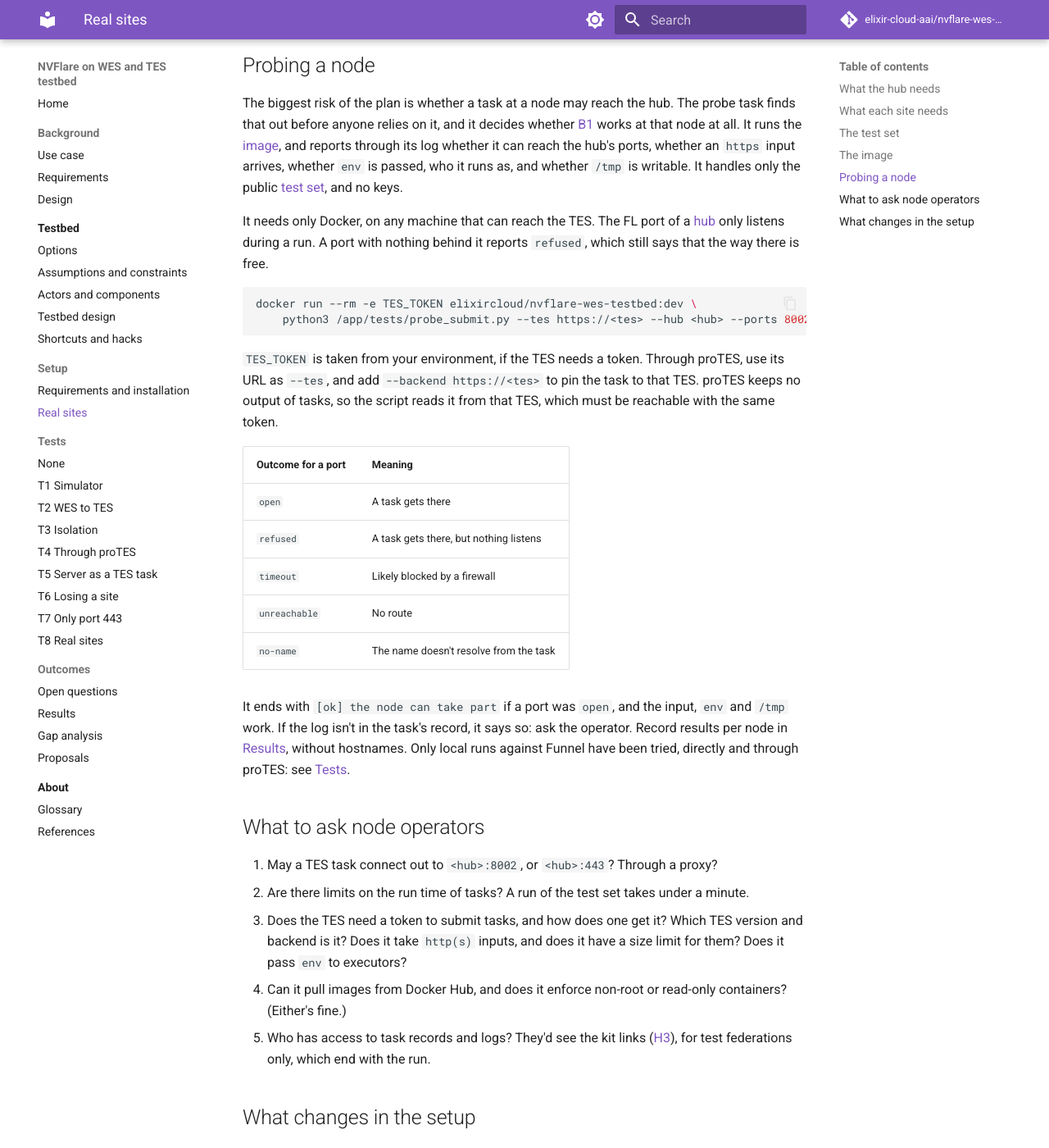
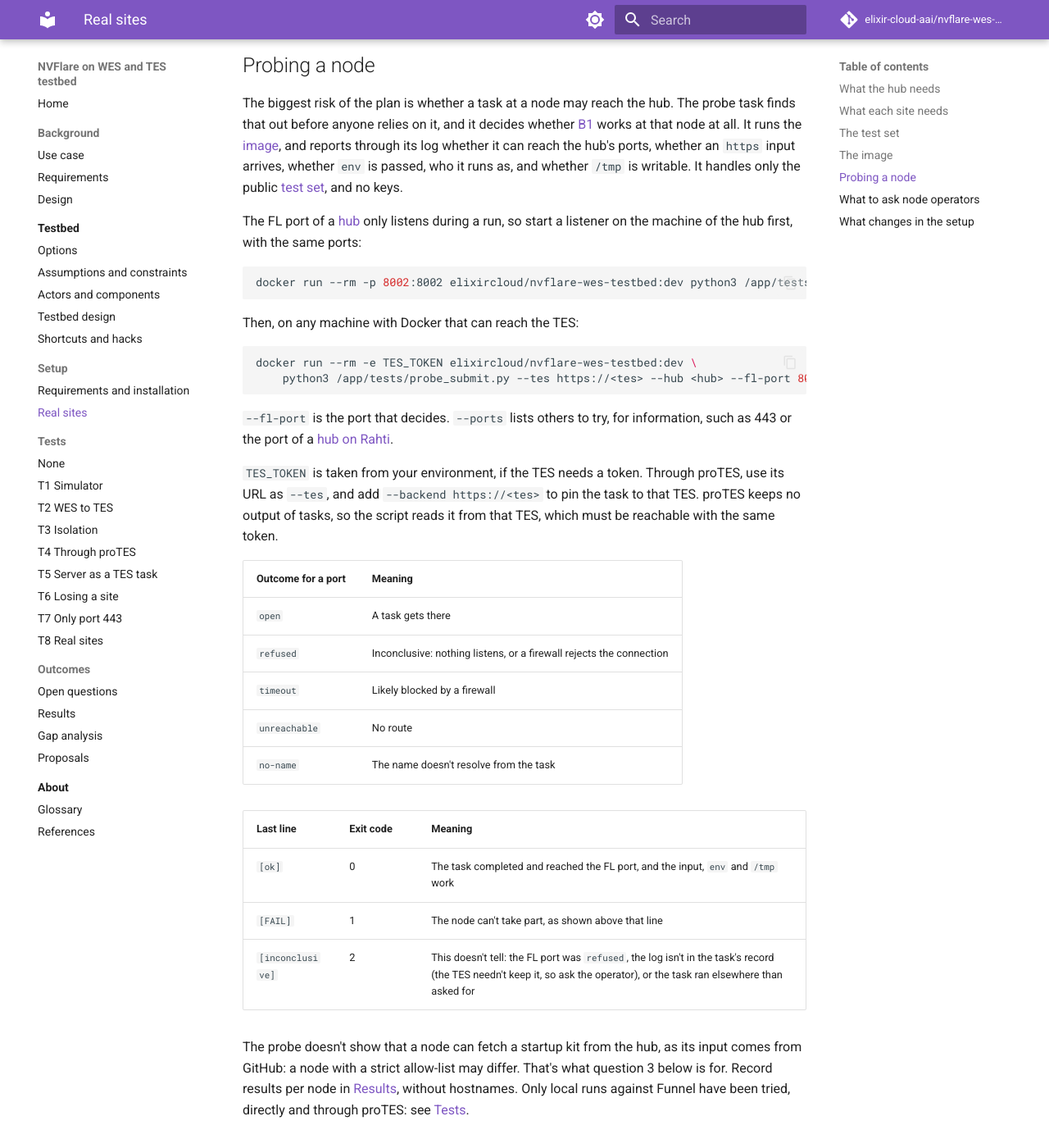
Before and after one commit to elixir-cloud-aai/nvflare-wes-testbed, an MkDocs documentation site: the page built from docs/setup/real-sites.md, in a window 1280 px wide and 1400 px high, scrolled down 1616 px. Shown: the whole window at 82% size. Built offline with MkDocs 1.6.1 and Material for MkDocs 9.7.7, drawn with Linux system fonts in a browser that asks for light colours; comment, search, counter and statistics services are not loaded.

Commit message:
feat: make the verdict of the probe reliable
Only the FL port decides. A refused port, a missing log or a task that
ran elsewhere are inconclusive, with exit code 2. A listener for the
hub makes a closed port tell. Bad input no longer ends in a traceback.

Co-Authored-By: Claude Opus 5.5 <noreply@anthropic.com>

````diff
--- a/compose.yaml
+++ b/compose.yaml
@@ -127,7 +127,8 @@ services:
       - /app/tests/probe_submit.py
       - --tes=http://funnel-site-1:8000
       - --hub=fl-hub
-      - --ports=8080,443
+      - --fl-port=8080
+      - --ports=443
       - --image=nvflare-testbed:local
     depends_on:
       funnel-site-1:
--- a/docs/setup/real-sites.md
+++ b/docs/setup/real-sites.md
@@ -36,24 +36,38 @@ Nodes pull the one image for all participants: [`elixircloud/nvflare-wes-testbed
 
 The biggest risk of the plan is whether a task at a node may reach the hub. The probe task finds that out before anyone relies on it, and it decides whether [B1](../testbed/options.md#b1-server-beside-the-wes) works at that node at all. It runs the [image](#the-image), and reports through its log whether it can reach the hub's ports, whether an `https` input arrives, whether `env` is passed, who it runs as, and whether `/tmp` is writable. It handles only the public [test set](#the-test-set), and no keys.
 
-It needs only Docker, on any machine that can reach the TES. The FL port of a [hub](#what-the-hub-needs) only listens during a run. A port with nothing behind it reports `refused`, which still says that the way there is free.
+The FL port of a [hub](#what-the-hub-needs) only listens during a run, so start a listener on the machine of the hub first, with the same ports:
+
+```sh
+docker run --rm -p 8002:8002 elixircloud/nvflare-wes-testbed:dev python3 /app/tests/probe.py listen 8002
+```
+
+Then, on any machine with Docker that can reach the TES:
 
 ```sh
 docker run --rm -e TES_TOKEN elixircloud/nvflare-wes-testbed:dev \
-    python3 /app/tests/probe_submit.py --tes https://<tes> --hub <hub> --ports 8002,443
+    python3 /app/tests/probe_submit.py --tes https://<tes> --hub <hub> --fl-port 8002 --ports 443
 ```
+
+`--fl-port` is the port that decides. `--ports` lists others to try, for information, such as 443 or the port of a [hub on Rahti](#what-the-hub-needs).
 
 `TES_TOKEN` is taken from your environment, if the TES needs a token. Through proTES, use its URL as `--tes`, and add `--backend https://<tes>` to pin the task to that TES. proTES keeps no output of tasks, so the script reads it from that TES, which must be reachable with the same token.
 
 | Outcome for a port | Meaning |
 |---|---|
 | `open` | A task gets there |
-| `refused` | A task gets there, but nothing listens |
+| `refused` | Inconclusive: nothing listens, or a firewall rejects the connection |
 | `timeout` | Likely blocked by a firewall |
 | `unreachable` | No route |
 | `no-name` | The name doesn't resolve from the task |
 
-It ends with `[ok] the node can take part` if a port was `open`, and the input, `env` and `/tmp` work. If the log isn't in the task's record, it says so: ask the operator. Record results per node in [Results](../outcomes/results.md), without hostnames. Only local runs against Funnel have been tried, directly and through proTES: see [Tests](../tests/index.md#local-runs).
+| Last line | Exit code | Meaning |
+|---|---|---|
+| `[ok]` | 0 | The task completed and reached the FL port, and the input, `env` and `/tmp` work |
+| `[FAIL]` | 1 | The node can't take part, as shown above that line |
+| `[inconclusive]` | 2 | This doesn't tell: the FL port was `refused`, the log isn't in the task's record (the TES needn't keep it, so ask the operator), or the task ran elsewhere than asked for |
+
+The probe doesn't show that a node can fetch a startup kit from the hub, as its input comes from GitHub: a node with a strict allow-list may differ. That's what question 3 below is for. Record results per node in [Results](../outcomes/results.md), without hostnames. Only local runs against Funnel have been tried, directly and through proTES: see [Tests](../tests/index.md#local-runs).
 
 ## What to ask node operators
 
````
Also changed, not shown: 3 other files.
